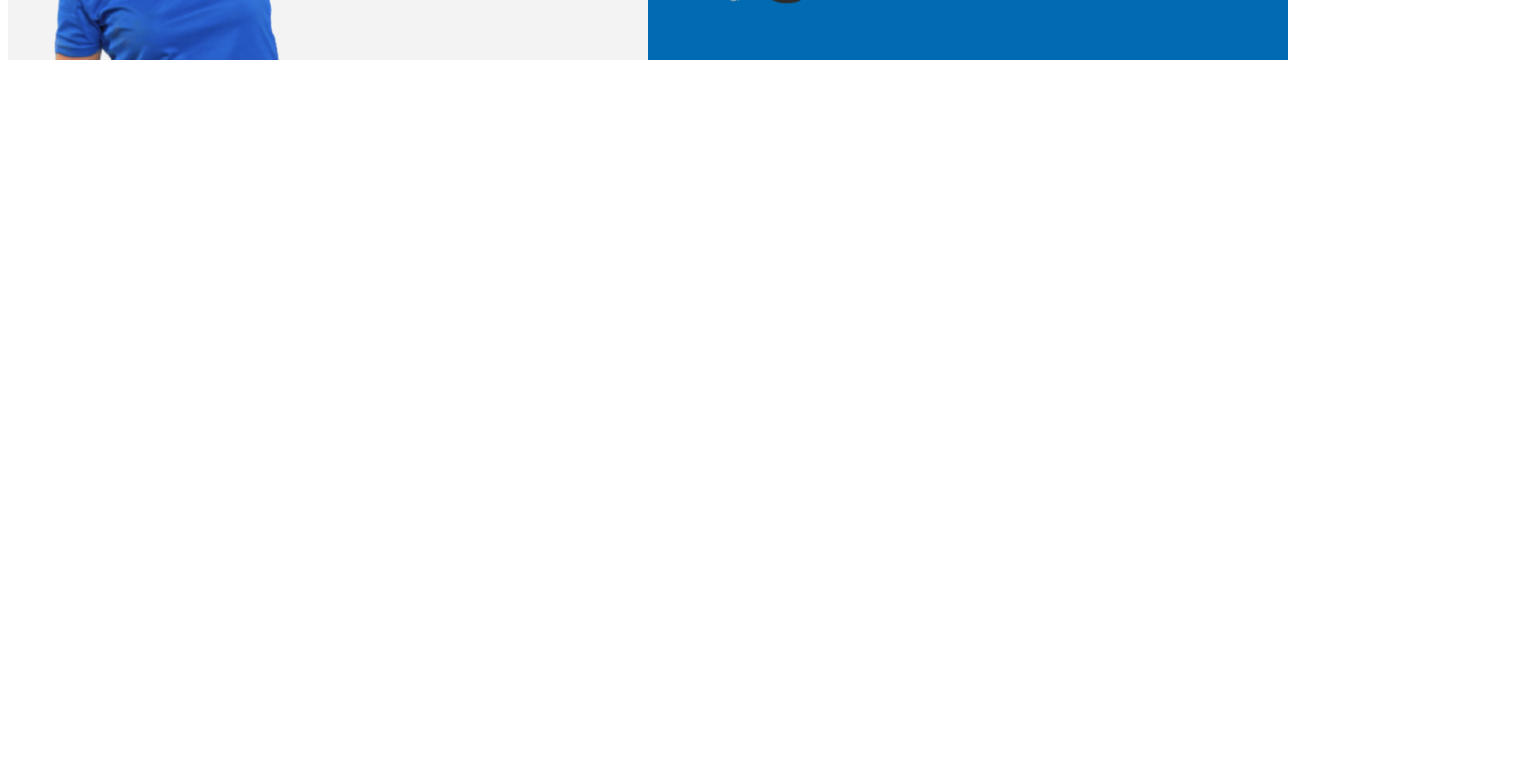
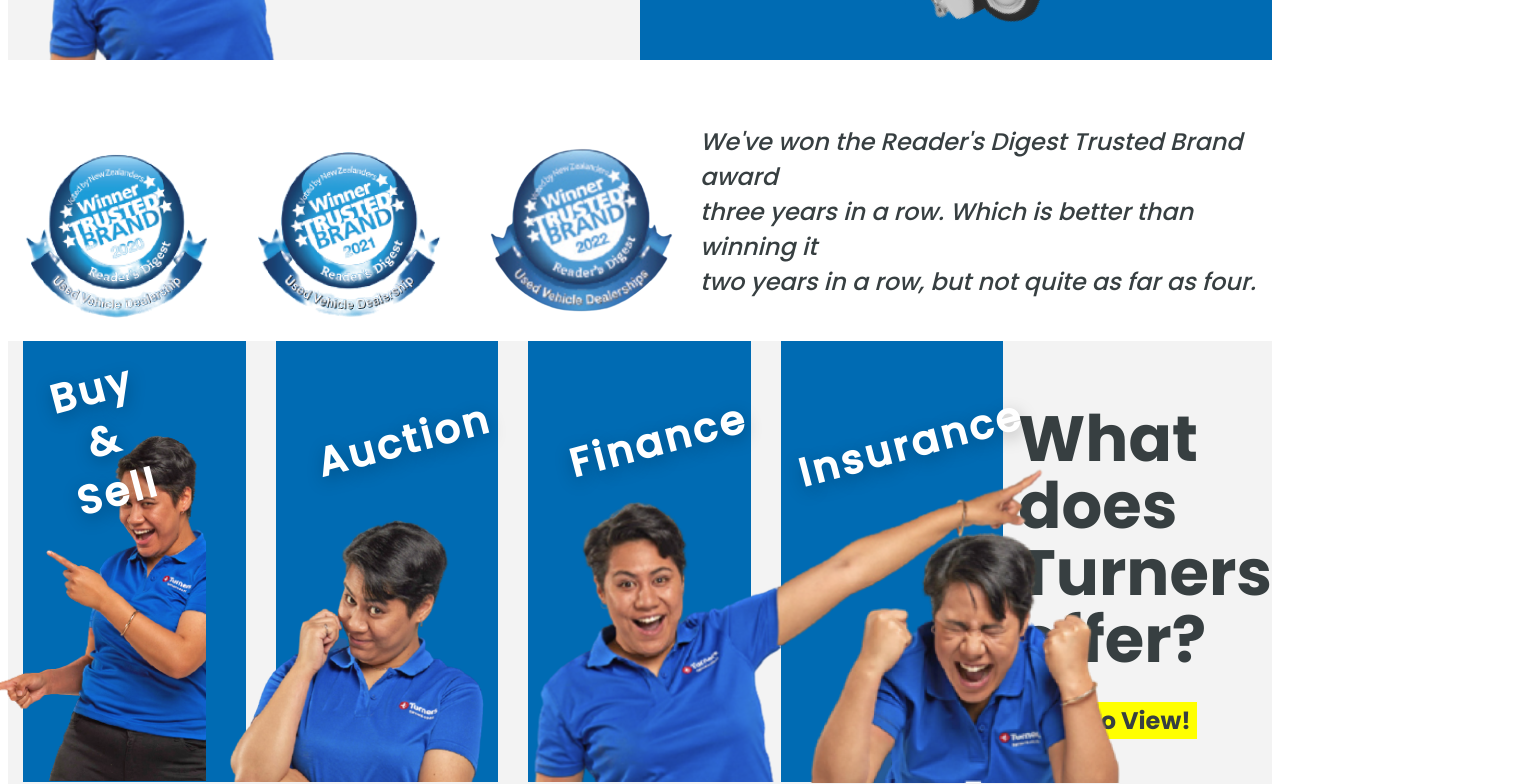
Before and after one commit to WafiqAli/turners-redesign-website, a React (Create React App) app: page /PageNotImplemented in a window 1280 px wide. Shown: the part 780-1564 px from the top of the page, 1520 px wide, since content can reach past the window. Before the commit the page ends 840 px from the top, so only its background shows below. Built offline with nearby package versions, Linux system fonts and the light colour scheme.

Commit message:
Added award section and 'What does turner offer' section in homepage

```diff
--- /dev/null
+++ b/src/components/Awards.css
@@ -0,0 +1,20 @@
+.awards-container {
+    width: 100%;
+    background-color: var(--turners-brand-white);
+    display: flex;
+    flex-direction: row;
+    justify-content: center;
+    align-items: center;
+}
+
+.awards-icon {
+    padding: 50px 10px 0 10px;
+}
+
+.awards-description {
+    font-family: 'Poppins';
+    font-style: italic;
+    font-weight: 500;
+    font-size: 24px;
+    color: var(--turners-brand-black);
+}
--- /dev/null
+++ b/src/components/Awards.jsx
@@ -0,0 +1,28 @@
+import React from 'react';
+import './Awards.css';
+import award2020 from '../image-assets/1_Homepage/Awards/Award_2020.png';
+import award2021 from '../image-assets/1_Homepage/Awards/Award_2021.png';
+import award2022 from '../image-assets/1_Homepage/Awards/Award_2022.png';
+
+const Awards = () => {
+  return (
+    <div className='awards-container'>
+        <div className='awards-icon'>
+            <img src={award2020} alt='award-icon' />
+        </div>
+        <div className='awards-icon'>
+            <img src={award2021} alt='award-icon' />
+        </div>
+        <div className='awards-icon'>
+            <img src={award2022} alt='award-icon' />
+        </div>
+        <div className='awards-description'>
+            <p>We've won the Reader's Digest Trusted Brand award<br/>
+            three years in a row. Which is better than winning it<br/>
+            two years in a row, but not quite as far as four.</p>
+        </div>
+    </div>
+  )
+}
+
+export default Awards
--- /dev/null
+++ b/src/components/FourBlueBanners.css
@@ -0,0 +1,82 @@
+.fbb-container {
+    position: relative;
+    display: flex;
+    justify-content: center;
+    background-color: var(--turners-brand-grey);
+}
+
+.fbb-banner {
+    width: 262px;
+    height: 441px;
+    background-color: var(--turners-brand-blue);
+    margin: 0 15px 0 15px;
+}
+
+.fbb-question {
+    font-family: 'Poppins-bold';
+    font-style: normal;
+    font-weight: 700;
+    font-size: 64px;
+    color: var(--turners-brand-black);
+    line-height: 67px;
+}
+
+.fbb-text {
+    position: absolute;
+    height: 210px;
+    font-family: 'Poppins';
+    font-style: normal;
+    font-weight: 700;
+    font-size: 40px;
+    line-height: 53px;
+    /* or 132% */
+
+    display: flex;
+    align-items: center;
+    text-align: center;
+    letter-spacing: 3.2px;
+    /* Turners Brand Grey */
+
+    color: var(--turners-brand-white);
+
+    text-shadow: 0px 5px 17px rgba(0, 0, 0, 0.25);
+    transform: matrix(0.97, -0.26, 0.25, 0.96, 0, 0);
+}
+.fbb-text.one {
+    padding-left: 40px;
+}
+.fbb-text.two {
+    padding-left: 40px;
+}
+.fbb-text.three {
+    padding-left: 40px;
+}
+.fbb-text.four {
+    padding-left: 15px;
+}
+
+.fbb-button {
+    text-decoration: none;
+    border: none;
+    font-family: 'Poppins-bold';
+    font-style: normal;
+    font-weight: 700;
+    font-size: 24px;
+    color: var(--turners-brand-black);
+    background-color: yellow;
+}
+.blue-girl {
+    position: absolute;
+}
+.blue-girl.one {
+    margin: 74px 1106px 0 0;
+}
+.blue-girl.two {
+    margin: 120px 0 0 380px;
+}
+.blue-girl.three {
+    margin: 171px 555px 0 0;
+}
+.blue-girl.four {
+    margin: 170px 0 0 642px;
+}
--- /dev/null
+++ b/src/components/FourBlueBanners.jsx
@@ -0,0 +1,28 @@
+import React from 'react';
+import './FourBlueBanners.css';
+import blueGirl1 from '../image-assets/1_Homepage/What does Turners Offer_/Blue Lady_1.png';
+import blueGirl2 from '../image-assets/1_Homepage/What does Turners Offer_/Blue Lady_2.png';
+import blueGirl3 from '../image-assets/1_Homepage/What does Turners Offer_/Blue Lady_3.png';
+import blueGirl4 from '../image-assets/1_Homepage/What does Turners Offer_/Blue Lady_4.png';
+
+const FourBlueBanners = () => {
+  return (
+    <div className='fbb-container'>
+        <img className='blue-girl one' src={blueGirl1} alt='blue girl' />
+        <img className='blue-girl two' src={blueGirl2} alt='blue girl' />
+        <img className='blue-girl three' src={blueGirl3} alt='blue girl' />
+        <img className='blue-girl four' src={blueGirl4} alt='blue girl' />
+
+        <div className='fbb-banner'><span className='fbb-text one'>Buy<br/>{'&'}<br/>Sell</span></div>
+        <div className='fbb-banner'><span className='fbb-text two'>Auction</span></div>
+        <div className='fbb-banner'><span className='fbb-text three'>Finance</span></div>
+        <div className='fbb-banner'><span className='fbb-text four'>Insurance</span></div>
+        <div className='fbb-question'>
+            <p>What<br/>does<br/>Turners<br/>offer?<br/><button className='fbb-button'><span>Click to View!</span></button></p>
+
+        </div>
+    </div>
+  )
+}
+
+export default FourBlueBanners
--- a/src/components/HomeContent.jsx
+++ b/src/components/HomeContent.jsx
@@ -1,11 +1,15 @@
 import React from 'react'
 import './HomeContent.css';
 import TopBanner from './TopBanner';
+import Awards from './Awards';
+import FourBlueBanners from './FourBlueBanners';
 
 const HomeContent = () => {
   return (
     <div>
         <TopBanner />
+        <Awards />
+        <FourBlueBanners />
     </div>
   )
 }
--- a/src/components/Navbar.css
+++ b/src/components/Navbar.css
@@ -63,6 +63,7 @@
 
     box-shadow: 0px 1px 10px rgba(0, 0, 0, 0.12);
     border-radius: 0px 0px 25px 25px;
+    z-index: 99;
 }
 .dropdown-container.show {
     display: block;
--- a/src/components/TopBanner.css
+++ b/src/components/TopBanner.css
@@ -1,24 +1,26 @@
 .grey-banner {
-    position: absolute;
+    /* position: absolute; */
+    display: inline-block;
     width: 50%;
     height: 650px;
     background-color: var(--turners-brand-grey);
     background-image: url('../image-assets/1_Homepage/Top Banner/Blue Lady.png');
     background-repeat: no-repeat;
     background-position: 55% 100%;
-
 }
 
 .blue-banner {
-    position: absolute;
-    margin-left: 50%;
+    /* position: absolute; */
+    display: inline-block;
     width: 50%;
     height: 650px;
     background-color: var(--turners-brand-blue);
+    background-image: url('../image-assets/1_Homepage/Top Banner/Red Car.png');
+    background-repeat: no-repeat;
+    background-position: 45% -18%;
 }
 
 .flying-cars-banner {
-    position: absolute;
     width: 1000px;
     height: 650px;
     margin-left: 40%;
@@ -27,7 +29,12 @@
     background-position: 11% 100%, 90% -18%;
 }
 
+.flying-car-img {
+    margin: -500px 0 0 786px;
+}
+
 .banner-text-container {
+    position: absolute;
     font-family: 'Poppins-bold';
     font-style: bold;
     font-weight: 700;
--- a/src/components/TopBanner.jsx
+++ b/src/components/TopBanner.jsx
@@ -1,9 +1,10 @@
 import React from 'react';
 import './TopBanner.css';
+import whiteCar from '../image-assets/1_Homepage/Top Banner/White Car.png';
 
 const TopBanner = () => {
   return (
-    <div>
+    <div className='topbanner-container'>
         <div className='grey-banner'>
             <div className='banner-text-container'>
                 <p>At
@@ -14,7 +15,8 @@
             </div>
         </div>
         <div className='blue-banner'></div>
-        <div className='flying-cars-banner'></div>
+        <img className='flying-car-img' src={whiteCar} alt='flying car' />
+        {/* <div className='flying-cars-banner'></div> */}
     </div>
   )
 }
```
